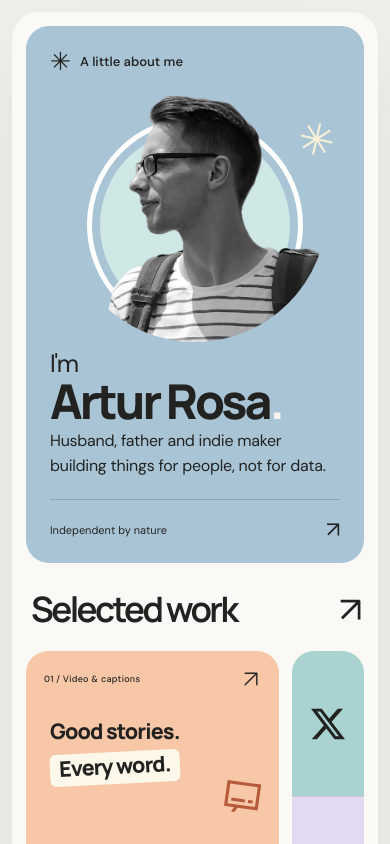
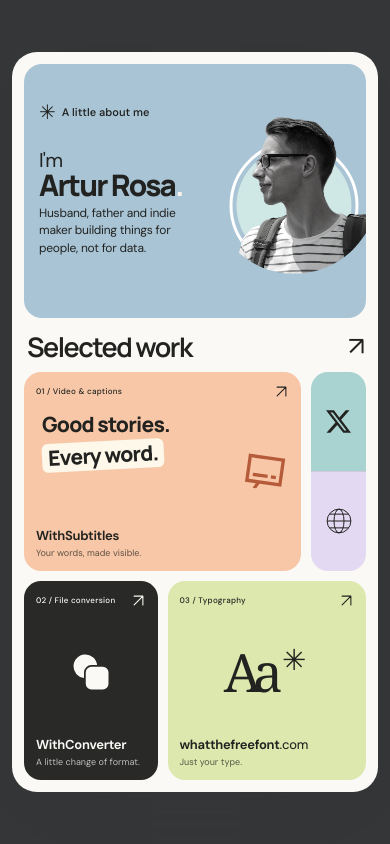
Before and after one commit to rossinek/frontend-sparkles, a Vue app in the folder portfolio/: page /#/ in a window 390 px wide. Shown: the top 844 px of the page. Built offline with nearby package versions, Linux system fonts and the light colour scheme.

Commit message:
Adapt portfolio for smaller screens and replace blobs with background dimming

```diff
--- a/portfolio/index.html
+++ b/portfolio/index.html
@@ -3,7 +3,7 @@
   <head>
     <meta charset="UTF-8" />
     <meta name="viewport" content="width=device-width, initial-scale=1.0" />
-    <meta name="theme-color" content="#eeede9" />
+    <meta name="theme-color" content="#343638" />
     <meta name="description" content="Artur Rosa — husband, father and indie maker. A few things I've been building." />
     <title>Artur Rosa — Indie maker</title>
   </head>
--- a/portfolio/src/App.vue
+++ b/portfolio/src/App.vue
@@ -75,8 +75,5 @@
   <div ref="pageHost" class="page-host" :class="{ 'is-transitioning': transitioning, 'is-shadow-muted': shadowMuted }" :inert="transitioning">
     <RouterView />
   </div>
-  <div ref="effectHost" class="particle-transition" aria-hidden="true">
-    <div class="transition-blob transition-blob-first"></div>
-    <div class="transition-blob transition-blob-second"></div>
-  </div>
+  <div ref="effectHost" class="particle-transition" aria-hidden="true"></div>
 </template>
--- a/portfolio/src/style.css
+++ b/portfolio/src/style.css
@@ -4,7 +4,7 @@
 :root {
   font-family: 'DM Sans', sans-serif;
   color: #222321;
-  background: #eeede9;
+  background: #343638;
   font-synthesis: none;
   text-rendering: optimizeLegibility;
   -webkit-font-smoothing: antialiased;
@@ -13,14 +13,13 @@
 
 * { box-sizing: border-box; }
 body { margin: 0; min-width: 320px; }
+.page-host { min-height: 100svh; display: grid; align-items: center; }
 .page-host.is-transitioning { opacity: 0; pointer-events: none; }
-.page-host main { transition: box-shadow 500ms ease-out; }
+.page-host main { margin-block: 24px; transition: box-shadow 500ms ease-out; }
 .page-host.is-shadow-muted main { box-shadow: 0 24px 65px -42px transparent; }
 .particle-transition { display: none; position: fixed; inset: 0; z-index: 100; pointer-events: auto; }
 .particle-transition { overflow: hidden; }
-.transition-blob { position: absolute; top: 0; left: 50%; width: var(--blob-size, 0px); height: var(--blob-size, 0px); border-radius: 50%; pointer-events: none; will-change: transform; z-index: 0; }
-.transition-blob-first { background: var(--blob-first-color, #e8bfc9); transform: translate3d(-50%, var(--blob-first-y, 100vh), 0); }
-.transition-blob-second { background: var(--blob-second-color, #a59ab7); transform: translate3d(-50%, var(--blob-second-y, 100vh), 0); }
+.particle-transition::before { content: ''; position: absolute; inset: 0; background: #141618; opacity: var(--background-dim, 0); pointer-events: none; }
 .particle-transition canvas { position: absolute; inset: 0; width: 100%; height: 100%; pointer-events: none; z-index: 2; }
 button, a { -webkit-tap-highlight-color: transparent; }
 a { color: inherit; text-decoration: none; }
@@ -134,65 +133,125 @@
   .detail-content { gap: 35px; }
 }
 @media (max-width: 850px) {
-  .portfolio-shell { grid-template-columns: 1fr; max-width: 660px; margin: 24px auto; }
-  .bio-card { display: grid; grid-template-columns: 1fr 1fr; }
-  .bio-top { grid-column: 1; padding: 23px 24px 0; }
-  .portrait-scene { grid-column: 2; grid-row: 1 / 4; align-self: center; height: 280px; margin: 0; }
-  .portrait { width: 300px; height: 300px; bottom: 0; }
-  .portrait-circle { width: 185px; height: 185px; top: 70px; }
-  .portrait-spark { top: 37px; right: 17px; }
-  .bio-copy { grid-column: 1; grid-row: 2; padding-top: 18px; }
-  .bio-bottom { grid-column: 1; grid-row: 3; margin-left: 24px; margin-right: 0; font-size: 10px; }
-  .work-header h2 { font-size: 48px; }
-  .caption-line { font-size: 31px; }
-  .caption-icon { right: 30px; width: 70px; height: 70px; }
-  .detail-shell { width: calc(100% - 48px); margin: 24px auto; padding: 28px; }
-  .detail-content { grid-template-columns: 1fr; gap: 35px; }
-  .detail-art { height: 310px; }
-  .detail-copy h1 { font-size: 46px; }
-  .detail-description { max-width: 560px; }
+  .portfolio-shell, .detail-shell { width: calc(100% - 48px); max-width: 660px; margin: 24px auto; height: min(860px, calc(100svh - 48px)); min-height: 640px; padding: 24px; border-radius: 30px; }
+  .portfolio-shell { grid-template-columns: 1fr; grid-template-rows: minmax(220px, .8fr) minmax(0, 1.4fr); gap: 20px; }
+  .bio-card { display: grid; grid-template-columns: 1fr 45%; }
+  .bio-top { grid-column: 1; padding: 20px 22px 0; }
+  .portrait-scene { grid-column: 2; grid-row: 1 / 4; align-self: center; height: 230px; width: 100%; margin: 0; }
+  .portrait { width: 255px; height: 255px; bottom: -3px; }
+  .portrait-circle { width: 157px; height: 157px; top: 58px; }
+  .portrait-circle::after { inset: -9px; border-width: 4px; }
+  .portrait-spark { top: 35px; right: 12px; font-size: 30px; }
+  .bio-copy { grid-column: 1; grid-row: 2; padding: 8px 22px; }
+  .bio-copy h1 { font-size: 38px; }
+  .bio-copy p { font-size: 14px; line-height: 1.4; }
+  .intro { font-size: 24px; }
+  .bio-bottom { grid-column: 1; grid-row: 3; margin: 0 0 0 22px; padding: 10px 0 14px; font-size: 10px; }
+  .work-header { padding-bottom: 14px; }
+  .work-header h2 { font-size: 35px; letter-spacing: -2px; }
+  .heading-arrow { font-size: 32px; }
+  .work-section { min-height: 0; }
+  .project-grid { min-height: 0; grid-template-rows: minmax(0, 1fr) minmax(0, 1fr); }
+  .project-card { min-height: 0; padding: 16px; }
+  .subtitle-art { margin: 12px 0; }
+  .caption-line { font-size: 26px; }
+  .caption-icon { right: 22px; width: 58px; height: 58px; }
+  .small-card-art { padding: 8px 0; }
+  .small-card-art .project-mark { width: 52px; height: 52px; }
+  .font-mark { font-size: 64px; }
+  .font-mark > span { font-size: 34px; right: -43px; }
+  .detail-shell { display: flex; flex-direction: column; }
+  .detail-content { flex: 1; min-height: 0; grid-template-columns: 1fr; grid-template-rows: minmax(170px, 1fr) auto; gap: 22px; margin-top: 20px; }
+  .detail-art { height: 100%; min-height: 0; padding: 20px; }
+  .detail-art > .project-mark { width: 120px; height: 120px; }
+  .detail-art > .font-mark { font-size: 115px; }
+  .detail-art > .font-mark > span { font-size: 60px; }
+  .detail-copy h1 { font-size: 36px; margin: 10px 0; }
+  .detail-tagline { font-size: 21px; margin-bottom: 12px; }
+  .detail-description { max-width: none; font-size: 15px; line-height: 1.55; margin-bottom: 18px; }
+  .demo-note, .detail-footer { display: none; }
 }
 @media (max-width: 520px) {
-  .portfolio-shell { width: calc(100% - 24px); margin: 12px auto; padding: 14px; border-radius: 27px; gap: 27px; }
-  .bio-card { display: flex; }
-  .bio-top { padding: 23px 24px 0; }
-  .portrait-scene { width: 100%; height: 265px; margin-top: 6px; }
-  .portrait { width: 300px; height: 300px; bottom: -6px; }
-  .portrait-circle { width: 190px; height: 190px; top: 50px; }
-  .portrait-spark { right: 29px; top: 31px; font-size: 44px; }
-  .bio-copy { padding: 6px 24px 20px; }
-  .intro { font-size: 25px; }
-  .bio-copy h1 { font-size: 48px; margin-bottom: 3px; }
-  .bio-copy p { font-size: 16px; max-width: 290px; }
-  .bio-bottom { margin: 0 24px; font-size: 11px; }
-  .work-header { padding: 0 5px 22px; }
-  .work-header h2 { font-size: clamp(33px, 9vw, 44px); letter-spacing: -2.6px; }
-  .heading-arrow { font-size: 36px; }
-  .project-grid { grid-template-columns: minmax(0, 1fr) 72px; gap: 13px; }
-  .subtitles-card { grid-column: 1; min-height: 290px; padding: 18px; }
-  .caption-line { font-size: clamp(19px, 5.5vw, 28px); letter-spacing: -.9px; }
-  .caption-icon { right: 18px; width: 37px; height: 37px; }
-  .social-stack { grid-column: 2; grid-template-columns: 1fr; grid-template-rows: 1fr 1fr; }
-  .social-card { padding: 12px; }
-  .subtitles-card .card-category { font-size: 9px; }
-  .subtitles-card .card-bottom { flex-wrap: wrap; }
-  .subtitles-card .card-bottom h3 { font-size: clamp(16px, 4.5vw, 21px); }
-  .converter-card, .fonts-card { grid-column: 1 / -1; min-height: 230px; padding: 23px; }
-  .card-bottom h3 { font-size: 21px; }
-  .detail-shell { width: calc(100% - 24px); margin: 12px auto; padding: 22px; border-radius: 27px; }
+  .page-host main { margin-block: 12px; }
+  .portfolio-shell, .detail-shell { width: calc(100% - 24px); margin: 12px auto; height: min(740px, calc(100svh - 24px)); min-height: 560px; padding: 12px; border-radius: 25px; }
+  .portfolio-shell { grid-template-rows: minmax(185px, .85fr) minmax(0, 1.5fr); gap: 14px; }
+  .bio-card { grid-template-columns: 58% 42%; border-radius: 18px; }
+  .bio-top { padding: 16px 15px 0; font-size: 11px; gap: 6px; }
+  .tiny-flower { font-size: 20px; }
+  .bio-copy { padding: 5px 15px 16px; }
+  .intro { font-size: 20px; letter-spacing: -.8px; }
+  .bio-copy h1 { font-size: clamp(26px, 7.6vw, 36px); letter-spacing: -1.8px; }
+  .bio-copy p { font-size: 12px; line-height: 1.45; }
+  .bio-bottom, .portrait-spark { display: none; }
+  .portrait-scene { height: 175px; grid-row: 1 / 3; }
+  .portrait { width: 190px; height: 190px; bottom: -1px; }
+  .portrait-circle { width: 115px; height: 115px; top: 45px; }
+  .portrait-circle::after { inset: -7px; border-width: 3px; }
+  .work-header { padding: 0 3px 10px; }
+  .work-header h2 { font-size: 27px; letter-spacing: -1.5px; }
+  .heading-arrow { font-size: 26px; }
+  .project-grid { grid-template-columns: minmax(0, 1fr) minmax(0, 1fr) 55px; gap: 10px; }
+  .project-card { border-radius: 17px; padding: 12px; }
+  .subtitles-card { grid-column: 1 / 3; }
+  .social-stack { grid-column: 3; border-radius: 17px; }
+  .social-card { padding: 10px; }
+  .x-card { border-radius: 17px 17px 0 0; }
+  .website-card { border-radius: 0 0 17px 17px; }
+  .social-symbol { width: 25px; height: 25px; }
+  .globe { width: 30px; height: 30px; }
+  .converter-card { grid-column: 1; }
+  .fonts-card { grid-column: 2 / 4; }
+  .card-category { font-size: 8px; }
+  .card-top > svg { width: 15px; height: 15px; }
+  .caption-line { font-size: 21px; letter-spacing: -.8px; }
+  .caption-icon { right: 16px; width: 40px; height: 40px; }
+  .caption-highlight { margin-top: 4px; padding: 1px 6px 2px; }
+  .card-bottom h3, .subtitles-card .card-bottom h3 { font-size: 13px; letter-spacing: -.3px; margin-bottom: 3px; }
+  .card-bottom p { font-size: 9px; }
+  .small-card-art .project-mark { width: 42px; height: 42px; }
+  .font-mark { font-size: 53px; }
+  .font-mark > span { font-size: 29px; right: -36px; }
+  .detail-shell { padding: 18px; }
   .detail-signature > span { display: none; }
   .detail-signature { font-size: 11px; }
   .back-link { font-size: 12px; gap: 7px; }
-  .detail-content { margin-top: 27px; gap: 29px; }
-  .detail-art { height: 290px; padding: 23px; }
-  .detail-art > .project-mark { width: 140px; height: 140px; }
-  .detail-art > .font-mark { font-size: 130px; }
-  .detail-art > .font-mark > span { font-size: 67px; }
-  .detail-copy h1 { font-size: 35px; letter-spacing: -1.8px; }
-  .detail-copy .long-project-name { font-size: clamp(24px, 7vw, 30px); letter-spacing: -1.3px; }
-  .detail-tagline { font-size: 21px; }
-  .detail-description { font-size: 15px; }
-  .visit-link { gap: 12px; padding: 15px; font-size: 12px; }
+  .detail-content { margin-top: 14px; gap: 16px; grid-template-rows: minmax(130px, 1fr) auto; }
+  .detail-art { padding: 16px; border-radius: 18px; }
+  .detail-art-label { font-size: 9px; }
+  .detail-art-bottom { font-size: 11px; }
+  .detail-art > .project-mark { width: 85px; height: 85px; }
+  .detail-art > .font-mark { font-size: 88px; letter-spacing: -9px; }
+  .detail-art > .font-mark > span { font-size: 45px; right: -15px; }
+  .detail-copy h1 { font-size: 29px; letter-spacing: -1.5px; margin: 8px 0; }
+  .detail-copy .long-project-name { font-size: clamp(22px, 6.5vw, 29px); }
+  .detail-copy .eyebrow { font-size: 9px; }
+  .detail-tagline { font-size: 18px; margin-bottom: 10px; }
+  .detail-description { font-size: 13px; line-height: 1.5; margin-bottom: 14px; }
+  .visit-link { gap: 12px; padding: 12px 14px; font-size: 12px; }
+}
+
+@media (max-width: 520px) and (max-height: 650px) {
+  .portfolio-shell, .detail-shell { min-height: 520px; }
+  .portfolio-shell { grid-template-rows: 175px minmax(0, 1fr); gap: 10px; }
+  .bio-top { padding-top: 12px; }
+  .bio-copy { padding-bottom: 10px; }
+  .bio-copy p { font-size: 11px; }
+  .work-header h2 { font-size: 24px; }
+  .project-card { padding: 10px; }
+  .card-bottom h3, .subtitles-card .card-bottom h3 { font-size: 12px; }
+  .card-bottom p { font-size: 8px; }
+  .subtitle-art { margin: 5px 0; }
+  .caption-line { font-size: 18px; }
+  .caption-icon { width: 32px; height: 32px; right: 12px; }
+  .small-card-art { padding: 4px 0; }
+  .small-card-art .project-mark { width: 32px; height: 32px; }
+  .font-mark { font-size: 43px; }
+  .font-mark > span { font-size: 23px; right: -30px; }
+  .detail-content { gap: 12px; grid-template-rows: minmax(110px, 1fr) auto; }
+  .detail-copy h1 { font-size: 26px; }
+  .detail-tagline { font-size: 16px; margin-bottom: 8px; }
+  .detail-description { font-size: 12px; margin-bottom: 12px; }
+  .detail-art > .project-mark { width: 64px; height: 64px; }
 }
 
 .social-card:focus-visible { outline-offset: -6px; }
```
Also changed, not shown: portfolio/src/particleTransition.js (+14 -33 lines), 1 other file (tests, documents, lock files or other folders).
